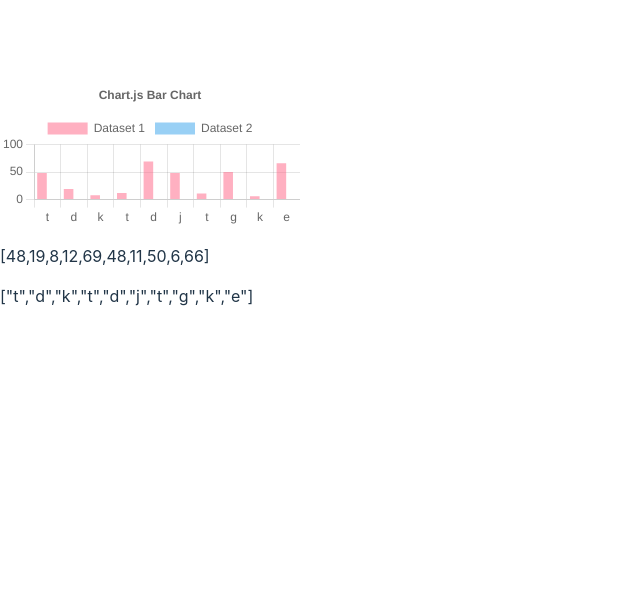
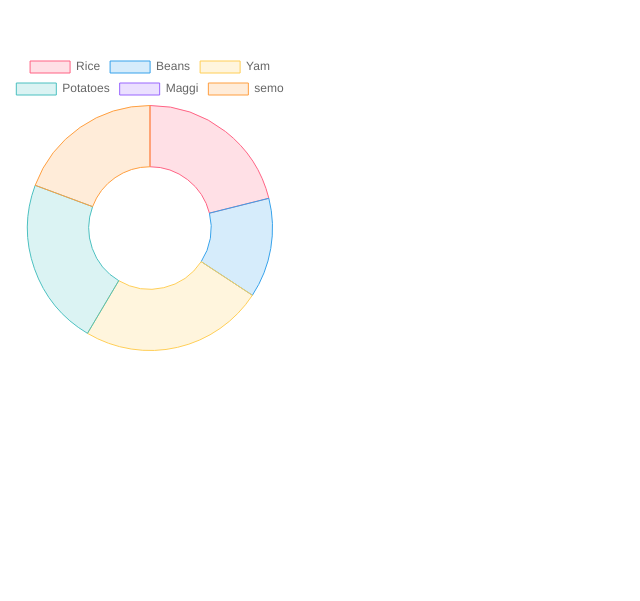
Before and after one commit to Phinatech/React_chart_js, a React (Vite) app: page / in a window 1280 px wide. Shown: the part 199-800 px from the top of the page, without its empty margins (0-640 px from the left). Built offline with nearby package versions, Linux system fonts and the light colour scheme.

Commit message:
Updating

```diff
--- a/src/Graph/Chart.tsx
+++ b/src/Graph/Chart.tsx
@@ -1,12 +1,12 @@
 // import React from 'react'
 
 import { Barchat } from "../Page/Barchat";
-// import { Dough } from "../Page/Doughnut";
+import { Dough } from "../Page/Doughnut";
 
 const Chart = () => {
   return (
-    <div>
-      {/* <Dough /> */}
+    <div style={{}}>
+      <Dough />
       <Barchat />
     </div>
   );
--- a/src/Page/Barchat.tsx
+++ b/src/Page/Barchat.tsx
@@ -54,7 +54,7 @@ Array.from({ length: 10 }, () => {
   });
 });
 
-export const data = {
+export const data: any = {
   labels: emptyarr2.map((el: any) => el.items),
   datasets: [
     {
@@ -73,7 +73,6 @@ export const data = {
 export function Barchat() {
   return (
     <div>
-      {" "}
       <Bar options={options} data={data} />
       <div>
         <p>{JSON.stringify(emptyarr1.map((el) => el.cost))}</p>
@@ -82,3 +81,11 @@ export function Barchat() {
     </div>
   );
 }
+//   style={{
+//         width: "100%",
+//         height: "100vh",
+//         display: "flex",
+//         justifyContent: "center",
+//         alignItems: "center",
+//         backgroundColor: "red",
+//       }}
--- a/src/Page/Doughnut.tsx
+++ b/src/Page/Doughnut.tsx
@@ -3,6 +3,33 @@ import { Chart as ChartJS, ArcElement, Tooltip, Legend } from "chart.js";
 import { Doughnut } from "react-chartjs-2";
 
 ChartJS.register(ArcElement, Tooltip, Legend);
+
+const myData: any[] = [];
+const myitem: any[] = [];
+
+//for the cost
+const Rand = (max: any, min: any) => {
+  return Math.floor(Math.random() * (max - min));
+};
+
+//for the price
+const genLetter = "aaacbnhgfghjkkkkkkk";
+
+Array.from({ length: 10 }, () => {
+  myData.push({
+    cost1: Rand(90, 10),
+    cost2: Rand(90, 10),
+    cost3: Rand(90, 10),
+    cost4: Rand(90, 10),
+    cost6: Rand(90, 10),
+    cost7: Rand(90, 10),
+  });
+
+  myitem.push({
+    items: genLetter[Math.floor(Math.random() * genLetter.length)],
+  });
+});
+
 const userdata = [
   {
     cost: 1000,
@@ -30,15 +57,20 @@ const userdata = [
   },
 ];
 
-// console.log("This is the data", userdata);
-
 export const data = {
   labels: userdata.map((el) => el.items),
 
   datasets: [
     {
       label: "Prices",
-      data: userdata.map((el) => el.cost),
+      data: [
+        myData.map((el) => el.cost1).reduce((a, b) => a + b),
+        myData.map((el) => el.cost2).reduce((a, b) => a + b),
+        myData.map((el) => el.cost3).reduce((a, b) => a + b),
+        myData.map((el) => el.cost4).reduce((a, b) => a + b),
+        myData.map((el) => el.cost5).reduce((a, b) => a + b),
+        myData.map((el) => el.cost6).reduce((a, b) => a + b),
+      ],
       backgroundColor: [
         "rgba(255, 99, 132, 0.2)",
         "rgba(54, 162, 235, 0.2)",
@@ -61,5 +93,17 @@ export const data = {
 };
 
 export function Dough() {
-  return <Doughnut data={data} />;
+  return (
+    <div
+      style={{
+        width: "100%",
+        height: "100vh",
+        display: "flex",
+        justifyContent: "center",
+        alignItems: "center",
+      }}
+    >
+      <Doughnut data={data} />
+    </div>
+  );
 }
--- a/src/Routes/Allroutes.tsx
+++ b/src/Routes/Allroutes.tsx
@@ -1,15 +1,9 @@
 import { createBrowserRouter } from "react-router-dom";
 import Chart from "../Graph/Chart";
-import { Barchat } from "../Page/Barchat";
 
 export const element = createBrowserRouter([
   {
     path: "/",
     element: <Chart />,
   },
-
-  {
-    path: "/bar",
-    element: <Barchat />,
-  },
 ]);
```
